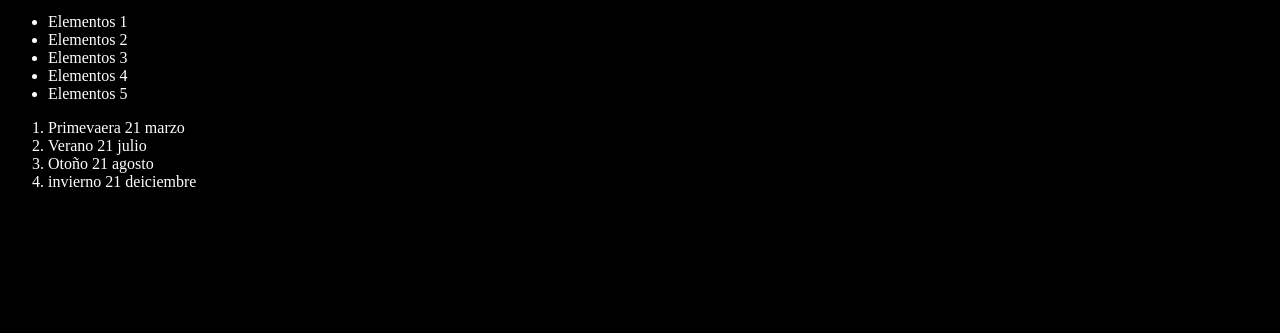
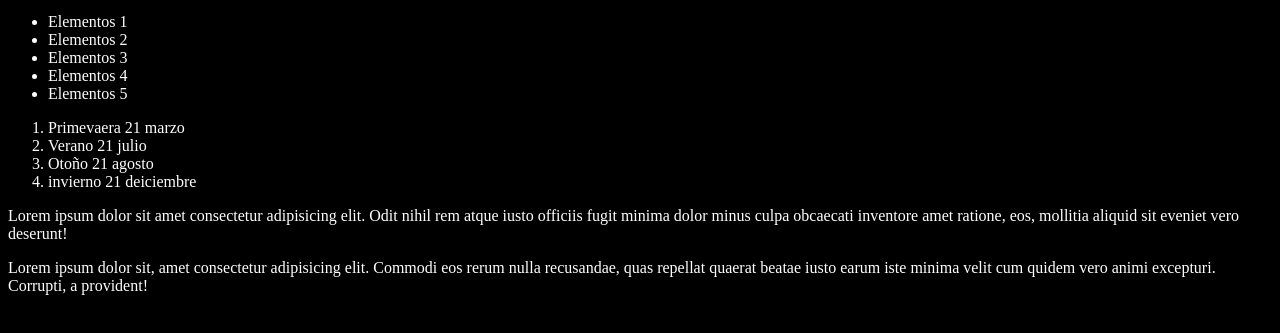
Before and after one commit to PandaAsia/Practica-Git, a plain HTML site: page index.html in a window 1280 px wide. Shown: the part 101-434 px from the top of the page. Drawn offline with Linux system fonts and the light colour scheme; a script that the page names is missing.

Commit message:
editando dos parrafos

```diff
--- a/index.html
+++ b/index.html
@@ -26,6 +26,16 @@
       <li>Otoño 21 agosto</li>
       <li>invierno 21 deiciembre</li>
     </ol>
+    <p>
+      Lorem ipsum dolor sit amet consectetur adipisicing elit. Odit nihil rem
+      atque iusto officiis fugit minima dolor minus culpa obcaecati inventore
+      amet ratione, eos, mollitia aliquid sit eveniet vero deserunt!
+    </p>
+    <p>
+      Lorem ipsum dolor sit, amet consectetur adipisicing elit. Commodi eos
+      rerum nulla recusandae, quas repellat quaerat beatae iusto earum iste
+      minima velit cum quidem vero animi excepturi. Corrupti, a provident!
+    </p>
     <script src="index.js"></script>
   </body>
 </html>
```
